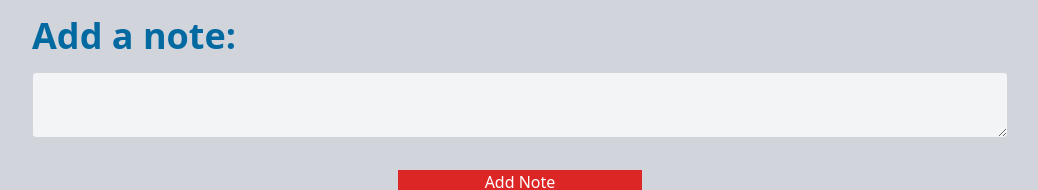
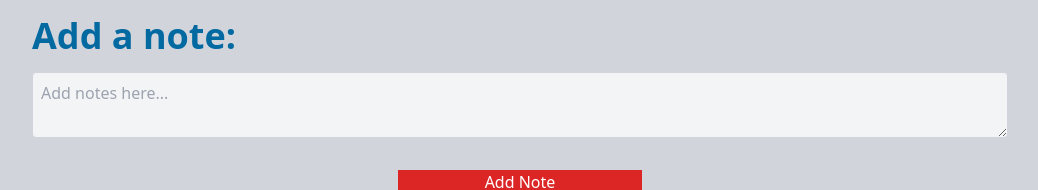
Before and after one commit to amir4774/To-Do-List, a website: page work/index.html in a window 1280 px wide. Shown: the top 190 px of the page, without its empty margins (120-1158 px from the left). Drawn offline with nearby package versions, Linux system fonts and the light colour scheme; files that its build step writes are made by us from their sources.

Commit message:
added place holder

```diff
--- a/work/index.html
+++ b/work/index.html
@@ -14,7 +14,7 @@
         <h2 class="text-4xl font-bold text-sky-700 my-4">Add a note:</h2>
         <form id="my-form">
             <div class="flex flex-col">
-                <textarea class="bg-gray-100 resize-y h-auto w-full outline-none border border-gray-300 p-2 rounded"></textarea>
+                <textarea class="bg-gray-100 resize-y h-auto w-full outline-none border border-gray-300 p-2 rounded" placeholder="Add notes here..."></textarea>
                 <button class="mx-auto bg-red-600 w-1/4 h-auto my-8 text-white hover:bg-red-800">Add Note</button>
             </div>
         </form>
```
